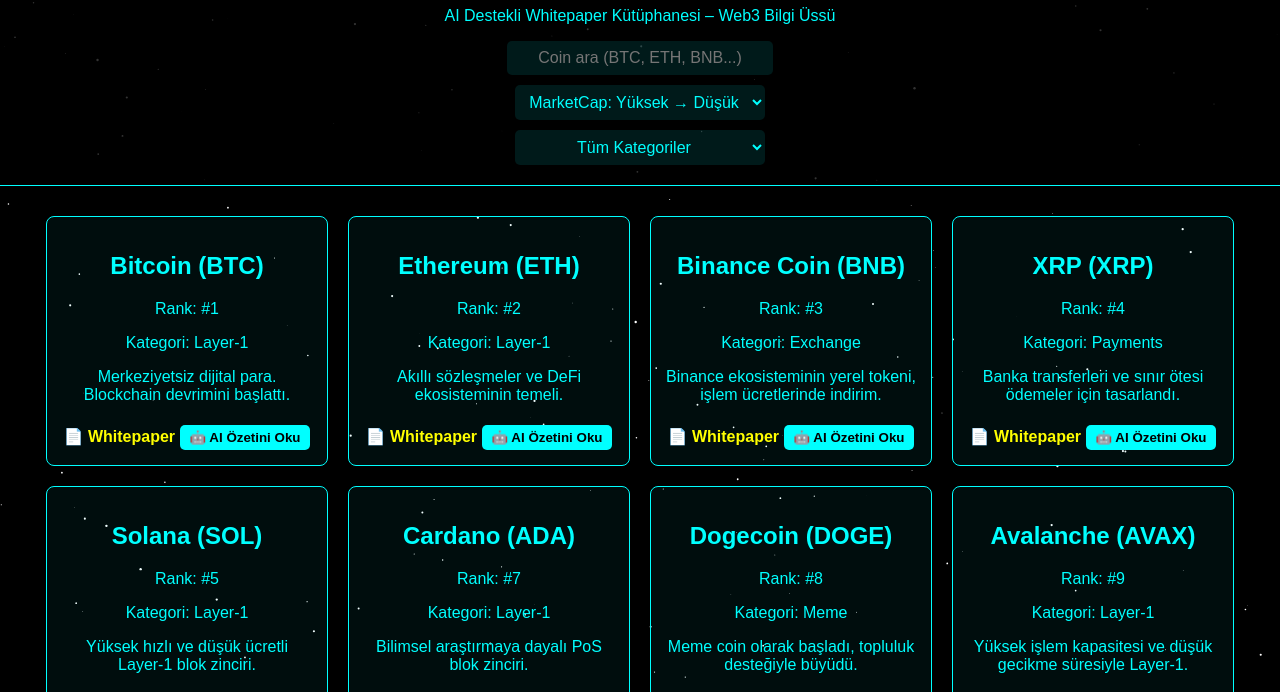
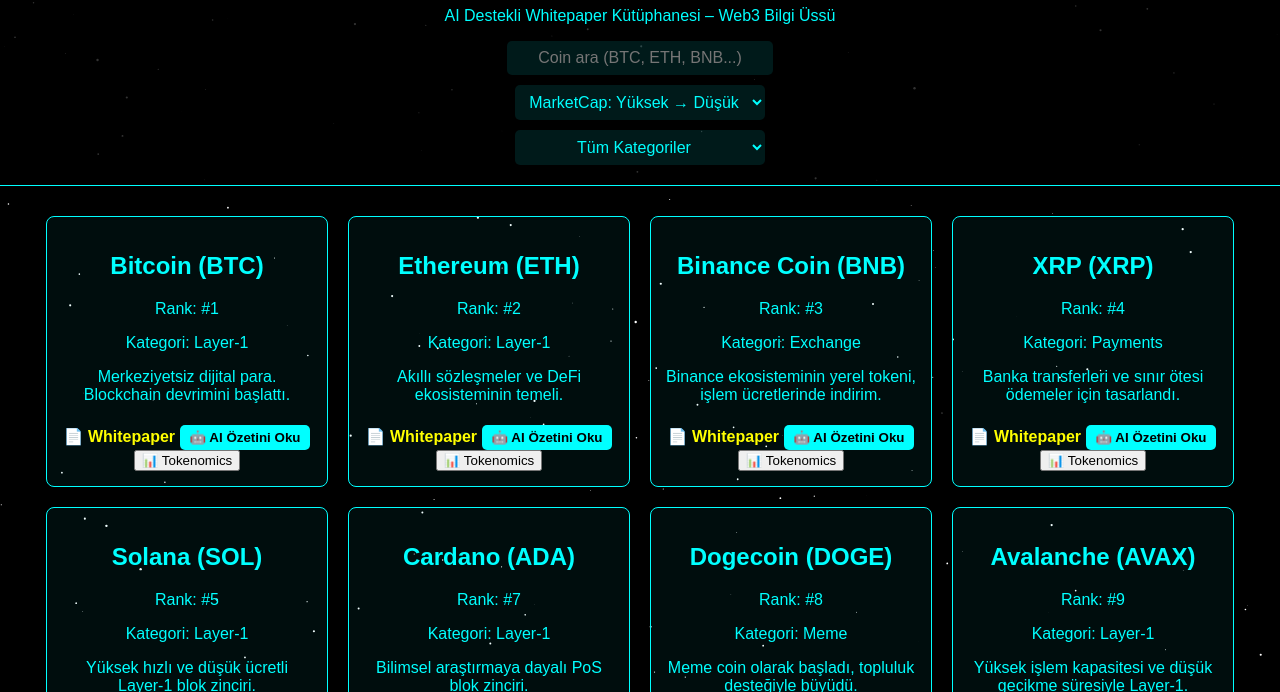
Before and after one commit to ofdemirekin/whitepapers-one, a plain HTML site: page index.html in a window 1280 px wide. Shown: the part 94-786 px from the top of the page. Drawn offline with nearby package versions, Linux system fonts and the light colour scheme.

Commit message:
V3 Tokenomics Pie Chart eklendi

```diff
--- a/data.json
+++ b/data.json
@@ -7,7 +7,21 @@
             "link": "https://bitcoin.org/bitcoin.pdf",
             "marketcapRank": 1,
             "category": "Layer-1",
-            "aiSummary": "Bitcoin projesi: Merkeziyetsiz dijital para. Blockchain devrimini ba\u015flatt\u0131. (AI sahte \u00f6zet)."
+            "aiSummary": "Bitcoin projesi: Merkeziyetsiz dijital para. Blockchain devrimini ba\u015flatt\u0131. (AI sahte \u00f6zet).",
+            "tokenomics": {
+                "labels": [
+                    "Topluluk",
+                    "Ekip",
+                    "Staking",
+                    "Yat\u0131r\u0131mc\u0131lar"
+                ],
+                "values": [
+                    60,
+                    20,
+                    10,
+                    10
+                ]
+            }
         },
         {
             "name": "Ethereum",
@@ -16,7 +30,21 @@
             "link": "https://ethereum.org/en/whitepaper/",
             "marketcapRank": 2,
             "category": "Layer-1",
-            "aiSummary": "Ethereum projesi: Ak\u0131ll\u0131 s\u00f6zle\u015fmeler ve DeFi ekosisteminin temeli. (AI sahte \u00f6zet)."
+            "aiSummary": "Ethereum projesi: Ak\u0131ll\u0131 s\u00f6zle\u015fmeler ve DeFi ekosisteminin temeli. (AI sahte \u00f6zet).",
+            "tokenomics": {
+                "labels": [
+                    "Topluluk",
+                    "Ekip",
+                    "Staking",
+                    "Yat\u0131r\u0131mc\u0131lar"
+                ],
+                "values": [
+                    60,
+                    20,
+                    10,
+                    10
+                ]
+            }
         },
         {
             "name": "Binance Coin",
@@ -25,7 +53,21 @@
             "link": "https://www.binance.com/resources/ico/whitepaper/binance-whitepaper-en.pdf",
             "marketcapRank": 3,
             "category": "Exchange",
-            "aiSummary": "Binance Coin projesi: Binance ekosisteminin yerel tokeni, i\u015flem \u00fccretlerinde indirim. (AI sahte \u00f6zet)."
+            "aiSummary": "Binance Coin projesi: Binance ekosisteminin yerel tokeni, i\u015flem \u00fccretlerinde indirim. (AI sahte \u00f6zet).",
+            "tokenomics": {
+                "labels": [
+                    "Topluluk",
+                    "Ekip",
+                    "Staking",
+                    "Yat\u0131r\u0131mc\u0131lar"
+                ],
+                "values": [
+                    60,
+                    20,
+                    10,
+                    10
+                ]
+            }
         },
         {
             "name": "Solana",
@@ -34,7 +76,21 @@
             "link": "https://solana.com/solana-whitepaper.pdf",
             "marketcapRank": 5,
             "category": "Layer-1",
-            "aiSummary": "Solana projesi: Y\u00fcksek h\u0131zl\u0131 ve d\u00fc\u015f\u00fck \u00fccretli Layer-1 blok zinciri. (AI sahte \u00f6zet)."
+            "aiSummary": "Solana projesi: Y\u00fcksek h\u0131zl\u0131 ve d\u00fc\u015f\u00fck \u00fccretli Layer-1 blok zinciri. (AI sahte \u00f6zet).",
+            "tokenomics": {
+                "labels": [
+                    "Topluluk",
+                    "Ekip",
+                    "Staking",
+                    "Yat\u0131r\u0131mc\u0131lar"
+                ],
+                "values": [
+                    60,
+                    20,
+                    10,
+                    10
+                ]
+            }
         },
         {
             "name": "XRP",
@@ -43,7 +99,21 @@
             "link": "https://ripple.com/files/ripple_consensus_whitepaper.pdf",
             "marketcapRank": 4,
             "category": "Payments",
-            "aiSummary": "XRP projesi: Banka transferleri ve s\u0131n\u0131r \u00f6tesi \u00f6demeler i\u00e7in tasarland\u0131. (AI sahte \u00f6zet)."
+            "aiSummary": "XRP projesi: Banka transferleri ve s\u0131n\u0131r \u00f6tesi \u00f6demeler i\u00e7in tasarland\u0131. (AI sahte \u00f6zet).",
+            "tokenomics": {
+                "labels": [
+                    "Topluluk",
+                    "Ekip",
+                    "Staking",
+                    "Yat\u0131r\u0131mc\u0131lar"
+                ],
+                "values": [
+                    60,
+                    20,
+                    10,
+                    10
+                ]
+            }
         },
         {
             "name": "Cardano",
@@ -52,7 +122,21 @@
             "link": "https://docs.cardano.org/en/latest/explore-cardano/cardano-whitepaper.html",
             "marketcapRank": 7,
             "category": "Layer-1",
-            "aiSummary": "Cardano projesi: Bilimsel ara\u015ft\u0131rmaya dayal\u0131 PoS blok zinciri. (AI sahte \u00f6zet)."
+            "aiSummary": "Cardano projesi: Bilimsel ara\u015ft\u0131rmaya dayal\u0131 PoS blok zinciri. (AI sahte \u00f6zet).",
+            "tokenomics": {
+                "labels": [
+                    "Topluluk",
+                    "Ekip",
+                    "Staking",
+                    "Yat\u0131r\u0131mc\u0131lar"
+                ],
+                "values": [
+                    60,
+                    20,
+                    10,
+                    10
+                ]
+            }
         },
         {
             "name": "Dogecoin",
@@ -61,7 +145,21 @@
             "link": "https://dogecoin.com/whitepaper.pdf",
             "marketcapRank": 8,
             "category": "Meme",
-            "aiSummary": "Dogecoin projesi: Meme coin olarak ba\u015flad\u0131, topluluk deste\u011fiyle b\u00fcy\u00fcd\u00fc. (AI sahte \u00f6zet)."
+            "aiSummary": "Dogecoin projesi: Meme coin olarak ba\u015flad\u0131, topluluk deste\u011fiyle b\u00fcy\u00fcd\u00fc. (AI sahte \u00f6zet).",
+            "tokenomics": {
+                "labels": [
+                    "Topluluk",
+                    "Ekip",
+                    "Staking",
+                    "Yat\u0131r\u0131mc\u0131lar"
+                ],
+                "values": [
+                    60,
+                    20,
+                    10,
+                    10
+                ]
+            }
         },
         {
             "name": "Polkadot",
@@ -70,7 +168,21 @@
             "link": "https://polkadot.network/PolkaDotPaper.pdf",
             "marketcapRank": 12,
             "category": "Layer-0",
-            "aiSummary": "Polkadot projesi: Blok zincirleri aras\u0131nda veri ve de\u011fer transferini m\u00fcmk\u00fcn k\u0131lar. (AI sahte \u00f6zet)."
+            "aiSummary": "Polkadot projesi: Blok zincirleri aras\u0131nda veri ve de\u011fer transferini m\u00fcmk\u00fcn k\u0131lar. (AI sahte \u00f6zet).",
+            "tokenomics": {
+                "labels": [
+                    "Topluluk",
+                    "Ekip",
+                    "Staking",
+                    "Yat\u0131r\u0131mc\u0131lar"
+                ],
+                "values": [
+                    60,
+                    20,
+                    10,
+                    10
+                ]
+            }
         },
         {
             "name": "Avalanche",
@@ -79,7 +191,21 @@
             "link": "https://assets.avax.network/whitepaper.pdf",
             "marketcapRank": 9,
             "category": "Layer-1",
-            "aiSummary": "Avalanche projesi: Y\u00fcksek i\u015flem kapasitesi ve d\u00fc\u015f\u00fck gecikme s\u00fcresiyle Layer-1. (AI sahte \u00f6zet)."
+            "aiSummary": "Avalanche projesi: Y\u00fcksek i\u015flem kapasitesi ve d\u00fc\u015f\u00fck gecikme s\u00fcresiyle Layer-1. (AI sahte \u00f6zet).",
+            "tokenomics": {
+                "labels": [
+                    "Topluluk",
+                    "Ekip",
+                    "Staking",
+                    "Yat\u0131r\u0131mc\u0131lar"
+                ],
+                "values": [
+                    60,
+                    20,
+                    10,
+                    10
+                ]
+            }
         },
         {
             "name": "Chainlink",
@@ -88,7 +214,21 @@
             "link": "https://research.chain.link/whitepaper-v2.pdf",
             "marketcapRank": 10,
             "category": "Oracle",
-            "aiSummary": "Chainlink projesi: Ak\u0131ll\u0131 s\u00f6zle\u015fmelere ger\u00e7ek d\u00fcnya verisi sa\u011flar. (AI sahte \u00f6zet)."
+            "aiSummary": "Chainlink projesi: Ak\u0131ll\u0131 s\u00f6zle\u015fmelere ger\u00e7ek d\u00fcnya verisi sa\u011flar. (AI sahte \u00f6zet).",
+            "tokenomics": {
+                "labels": [
+                    "Topluluk",
+                    "Ekip",
+                    "Staking",
+                    "Yat\u0131r\u0131mc\u0131lar"
+                ],
+                "values": [
+                    60,
+                    20,
+                    10,
+                    10
+                ]
+            }
         }
     ]
 }
--- a/index.html
+++ b/index.html
@@ -5,6 +5,7 @@
     <meta name="viewport" content="width=device-width, initial-scale=1.0">
     <title>Whitepapers.one – Web3 Bilgi Üssü</title>
     <link rel="stylesheet" href="style.css">
+    <script src="https://cdn.jsdelivr.net/npm/chart.js"></script>
 </head>
 <body>
     <canvas id="stars"></canvas>
@@ -47,7 +48,7 @@
 
                 coins.sort((a, b) => order === "desc" ? a.marketcapRank - b.marketcapRank : b.marketcapRank - a.marketcapRank);
 
-                coins.forEach(wp => {
+                coins.forEach((wp, i) => {
                     const card = document.createElement('div');
                     card.className = 'card';
                     card.innerHTML = `<h2>${wp.name} <span>(${wp.symbol})</span></h2>
@@ -56,14 +57,37 @@
                                       <p>${wp.summary}</p>
                                       <a href="${wp.link}" target="_blank">📄 Whitepaper</a>
                                       <button class="ai-btn">🤖 AI Özetini Oku</button>
-                                      <p class="ai-summary" style="display:none; color:#0f0; margin-top:5px;">(AI): ${wp.aiSummary}</p>`;
+                                      <p class="ai-summary" style="display:none; color:#0f0; margin-top:5px;">(AI): ${wp.aiSummary}</p>
+                                      <button class="token-btn">📊 Tokenomics</button>
+                                      <canvas id="chart-${i}" style="display:none; max-width:200px; margin:10px auto;"></canvas>`;
                     container.appendChild(card);
-                });
 
-                document.querySelectorAll('.ai-btn').forEach(btn => {
-                    btn.addEventListener('click', () => {
-                        const summary = btn.nextElementSibling;
-                        summary.style.display = summary.style.display === "none" ? "block" : "none";
+                    // AI Buton
+                    const aiBtn = card.querySelector('.ai-btn');
+                    const aiSummary = card.querySelector('.ai-summary');
+                    aiBtn.addEventListener('click', () => {
+                        aiSummary.style.display = aiSummary.style.display === "none" ? "block" : "none";
+                    });
+
+                    // Tokenomics Buton
+                    const tokenBtn = card.querySelector('.token-btn');
+                    const chartCanvas = card.querySelector(`#chart-${i}`);
+                    tokenBtn.addEventListener('click', () => {
+                        if (chartCanvas.style.display === "none") {
+                            chartCanvas.style.display = "block";
+                            new Chart(chartCanvas, {
+                                type: 'pie',
+                                data: {
+                                    labels: wp.tokenomics.labels,
+                                    datasets: [{
+                                        data: wp.tokenomics.values,
+                                        backgroundColor: ['#0ff', '#ff0', '#f0f', '#0f0', '#f90']
+                                    }]
+                                }
+                            });
+                        } else {
+                            chartCanvas.style.display = "none";
+                        }
                     });
                 });
             }
```
